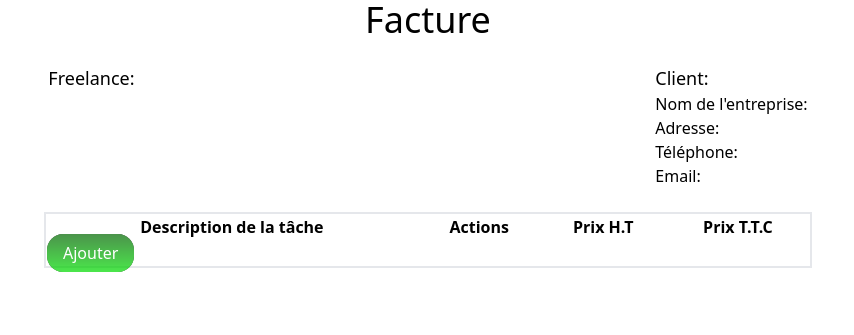
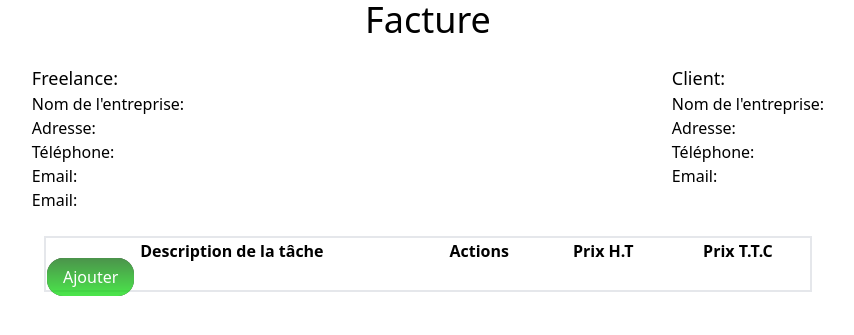
Before and after one commit to ScuBix1/GenerateurFacture, a Symfony app: template templates/home/index.html.twig in a window 1280 px wide. Shown: the top 335 px of the page, without its empty margins (212-1066 px from the left). Run offline with Twig, Linux system fonts and the light colour scheme; the template is opened without the code that fills it, so the values that code supplies are empty; style sheets or scripts are compiled from the project's sources; some libraries are stand-ins or nearby versions.

Commit message:
display infos of client and industry selected dynamically

```diff
--- a/assets/app.js
+++ b/assets/app.js
@@ -1,11 +1,48 @@
-'use strict';
-import './bootstrap.js';
-import './styles/app.css';
-document.addEventListener("DOMContentLoaded", function(){
-    if(location.href == "http://localhost:8000/"){
-        let clients = document.querySelector('select_client');
-        clients.forEach((client) => {
-            console.log(client)
-        });
+import './bootstrap.js'
+import './styles/app.css'
+document.addEventListener('DOMContentLoaded', (event) => {
+    //(rappel pour la suite [mettre adresse dans le .env])
+    if (location.href == 'http://localhost:8000/') {
+        //fonction pour accéder et afficher les infos du client selectionné en temps réel
+        function updateClientInfo(clientId) {
+            fetch(`/client-info/${clientId}`)
+                .then((response) => response.json())
+                .then((data) => {
+                    document.getElementById('nomSociete_client').innerText = data.nom
+                    document.getElementById('adresse_client').innerText = data.adresse
+                    document.getElementById('telephone_client').innerText = data.telephone
+                    document.getElementById('email_client').innerText = data.email
+                })
+                .catch((error) => console.error('Erreur:', error))
+        }
+        //fonction pour accéder et afficher les infos de son entreprise selectionné en temps réel
+        function updateEntrepriseInfo(clientId) {
+            fetch(`/entreprise-info/${clientId}`)
+                .then((response) => response.json())
+                .then((data) => {
+                    document.getElementById('nomSociete_entreprise').innerText = data.nom
+                    document.getElementById('adresse_entreprise').innerText = data.adresse
+                    document.getElementById('telephone_entreprise').innerText = data.telephone
+                    document.getElementById('email_entreprise').innerText = data.email
+                    document.getElementById('siren_entreprise').innerText = data.siren
+                })
+                .catch((error) => console.error('Erreur:', error))
+        }
+
+        let client = document.getElementById('facture_client')
+        let selectedClient = client.value
+        updateClientInfo(selectedClient)
+        client.addEventListener('change', () => {
+            selectedClient = client.value
+            updateClientInfo(selectedClient)
+        })
+
+        let entreprise = document.getElementById('facture_entreprise')
+        let selectedEntreprise = entreprise.value
+        updateEntrepriseInfo(selectedEntreprise)
+        entreprise.addEventListener('change', () => {
+            selectedEntreprise = entreprise.value
+            updateClientInfo(selectedEntreprise)
+        })
     }
 })
--- a/src/Form/FactureType.php
+++ b/src/Form/FactureType.php
@@ -25,9 +25,6 @@ class FactureType extends AbstractType
             ->add('client', EntityType::class, [
                 'class' => Client::class,
                 'choice_label' => 'nomSociete',
-                'attr' => [
-                    'class' => 'select_client',
-                ],
             ])
             ->add('entreprise', EntityType::class, [
                 'class' => Entreprise::class,
--- a/templates/home/index.html.twig
+++ b/templates/home/index.html.twig
@@ -26,7 +26,23 @@
 			<div>
 				<h2 class="text-lg">Freelance:
 				</h2>
-				<ul></ul>
+				<ul>
+					<li>Nom de l'entreprise:
+						<b id="nomSociete_entreprise"></b>
+					</li>
+					<li>Adresse:
+						<b id="adresse_entreprise"></b>
+					</li>
+					<li>Téléphone:
+						<b id="telephone_entreprise"></b>
+					</li>
+					<li>Email:
+						<b id="email_entreprise"></b>
+					</li>
+                    <li>Email:
+						<b id="siren_entreprise"></b>
+					</li>
+				</ul>
 			</div>
 			<div>
 				<h2 class="text-lg">Client:
@@ -74,11 +90,11 @@
 					{% endfor %}
 					<tr>
 						<td>
-							<a href="{{ path('task.create') }}" class="text-center relative text-white px-4 py-2 cursor-pointer opacity-70 hover:opacity-100 transition-opacity p-[2px] bg-black rounded-[16px] bg-gradient-to-t from-[#00dd00] to-[#006600] active:scale-95">Ajouter</i></a>
+							<a href="{{ path('task.create') }}" class="text-center relative text-white px-4 py-2 cursor-pointer opacity-70 hover:opacity-100 transition-opacity p-[2px] bg-black rounded-[16px] bg-gradient-to-t from-[#00dd00] to-[#006600] active:scale-95">Ajouter</i>
 						</td>
 					</tr>
 				</tbody>
-            </table>
-        </div>
-    </main>
-{% endblock %}
+			</a>
+		</td>
+	</tr>
+</tbody></table></div></main>{% endblock %}
```
Also changed, not shown: prettier.config.js (added, +8 -0 lines), src/Controller/HomeController.php (+37 -3 lines).
